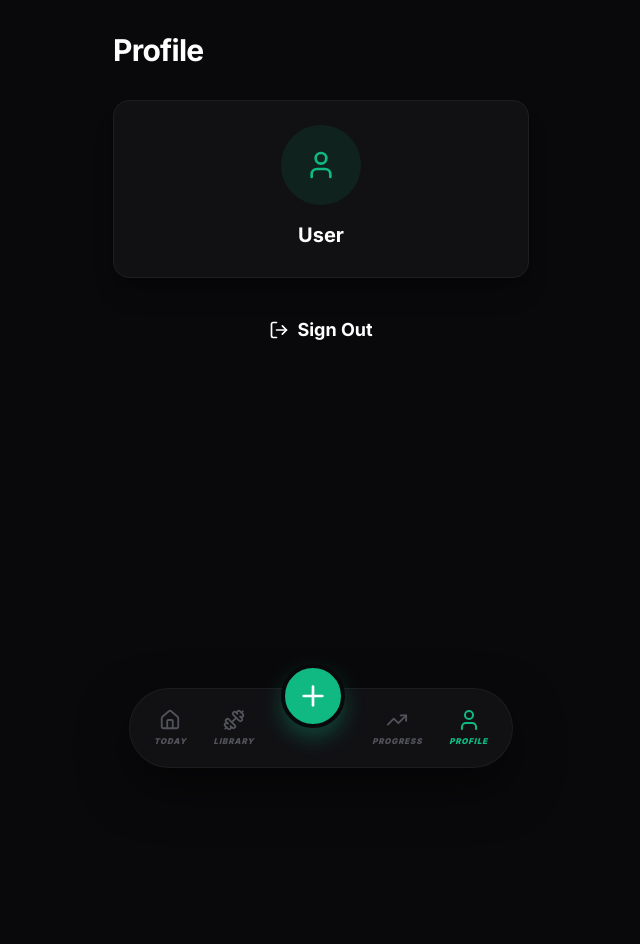
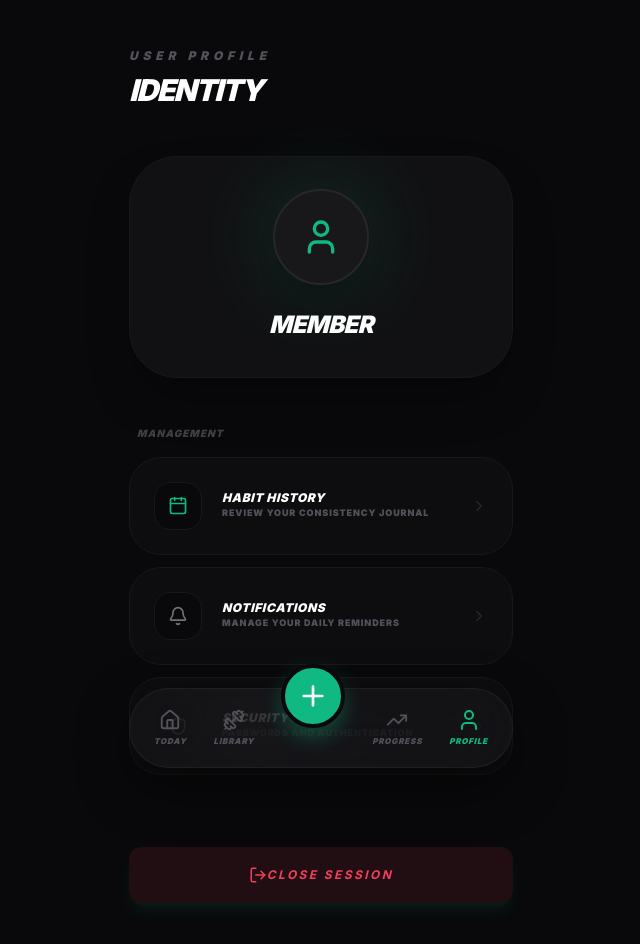
Before and after one commit to sobhimalak/habit-tracker, a Next.js app: page /profile in a window 1280 px wide. Shown: the top 944 px of the page, without its empty margins (319-959 px from the left). Before the commit the page ends 800 px from the top, so only its background shows below. Built offline with nearby package versions, Linux system fonts and the light colour scheme; no server answers.

Commit message:
Profile: Integrated Habit History and redesigned for premium aesthetics

```diff
--- a/app/profile/page.tsx
+++ b/app/profile/page.tsx
@@ -1,32 +1,96 @@
 "use client";
 
 import { signOut, useSession } from "next-auth/react";
-import { LogOut, User } from "lucide-react";
+import { LogOut, User, Calendar, ChevronRight, Settings, Shield, Bell } from "lucide-react";
+import Link from "next/link";
 
 export default function Profile() {
   const { data: session } = useSession();
 
+  const menuItems = [
+    {
+      icon: Calendar,
+      label: "Habit History",
+      desc: "Review your consistency journal",
+      path: "/history",
+      color: "text-emerald-500"
+    },
+    {
+      icon: Bell,
+      label: "Notifications",
+      desc: "Manage your daily reminders",
+      path: "#",
+      color: "text-zinc-500"
+    },
+    {
+      icon: Shield,
+      label: "Security",
+      desc: "Passwords and authentication",
+      path: "#",
+      color: "text-zinc-500"
+    },
+  ];
+
   return (
-    <div className="p-4 pt-8">
-      <header className="mb-8">
-        <h1 className="text-3xl font-bold tracking-tight text-foreground">Profile</h1>
+    <div className="flex flex-col min-h-screen bg-zinc-950 px-8 py-12 animate-slide-up pb-32 max-w-md mx-auto w-full">
+      <header className="mb-12 space-y-2">
+        <h1 className="text-xs font-black uppercase tracking-[0.4em] text-zinc-600 italic">User Profile</h1>
+        <p className="text-3xl font-black italic tracking-tighter text-white uppercase">Identity</p>
       </header>
 
-      <div className="premium-card p-6 flex flex-col items-center text-center mb-6">
-        <div className="w-20 h-20 bg-primary/10 rounded-full flex items-center justify-center text-primary mb-4">
-          <User size={32} />
+      <main className="flex-1 space-y-12">
+        {/* Profile Card */}
+        <div className="premium-card bg-[#111113] p-8 flex flex-col items-center text-center shadow-2xl shadow-black/40 border border-zinc-900 rounded-[3rem]">
+          <div className="relative group mb-6">
+            <div className="absolute inset-0 bg-emerald-500 blur-2xl opacity-20 group-hover:opacity-40 transition-opacity rounded-full" />
+            <div className="w-24 h-24 bg-zinc-900 border-2 border-zinc-800 rounded-full flex items-center justify-center text-emerald-500 shadow-xl relative z-10">
+              <User size={40} />
+            </div>
+          </div>
+          <div className="space-y-1">
+            <h2 className="text-2xl font-black italic text-white uppercase tracking-tight">
+              {session?.user?.name || "Member"}
+            </h2>
+            <p className="text-[10px] font-black text-zinc-600 uppercase tracking-widest">{session?.user?.email}</p>
+          </div>
         </div>
-        <h2 className="text-xl font-bold mb-1">{session?.user?.name || "User"}</h2>
-        <p className="text-muted-foreground">{session?.user?.email}</p>
-      </div>
 
-      <button
-        onClick={() => signOut({ callbackUrl: "/login" })}
-        className="w-full bg-destructive/10 text-destructive font-bold text-lg rounded-xl h-14 flex items-center justify-center space-x-2 active:scale-95 transition-all"
-      >
-        <LogOut size={20} />
-        <span>Sign Out</span>
-      </button>
+        {/* Action Menu */}
+        <div className="space-y-4">
+          <h3 className="text-[10px] font-black text-zinc-700 uppercase tracking-widest px-2 italic">Management</h3>
+          <div className="space-y-3">
+            {menuItems.map((item, idx) => (
+              <Link
+                key={idx}
+                href={item.path}
+                className="flex items-center justify-between p-6 bg-zinc-900/30 border border-zinc-900 rounded-[2rem] hover:border-emerald-500/30 transition-all group active:scale-[0.98]"
+              >
+                <div className="flex items-center space-x-5">
+                  <div className={`w-12 h-12 bg-zinc-950 rounded-2xl flex items-center justify-center border border-zinc-900 ${item.color} group-hover:border-emerald-500/20 transition-colors`}>
+                    <item.icon size={20} />
+                  </div>
+                  <div className="text-left space-y-0.5">
+                    <p className="text-xs font-black text-white uppercase italic tracking-wider leading-none">{item.label}</p>
+                    <p className="text-[9px] font-black text-zinc-600 uppercase tracking-widest">{item.desc}</p>
+                  </div>
+                </div>
+                <ChevronRight size={18} className="text-zinc-800 group-hover:text-emerald-500 transition-colors" />
+              </Link>
+            ))}
+          </div>
+        </div>
+
+        {/* Logout */}
+        <div className="pt-6">
+          <button
+            onClick={() => signOut({ callbackUrl: "/login" })}
+            className="btn-primary h-14 bg-rose-500/10 border-rose-500/30 text-rose-500 hover:bg-rose-500 hover:text-white text-[12px] tracking-[0.2em] italic"
+          >
+            <LogOut size={18} />
+            <span>CLOSE SESSION</span>
+          </button>
+        </div>
+      </main>
     </div>
   );
 }
```
